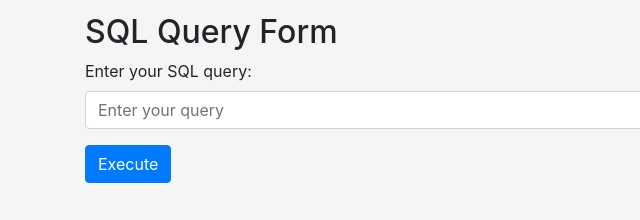
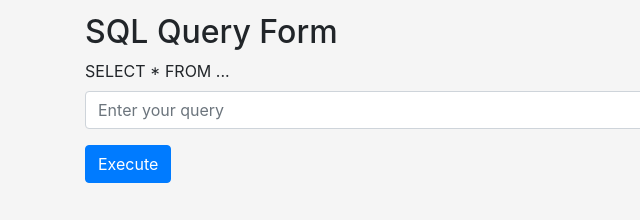
Before and after one commit to Bobbinetor/sql_demo, a website: page docs/filters.html in a window 1280 px wide. Shown: the part 1067-1287 px from the top of the page, 0-640 px from the left. Drawn offline with nearby package versions, Linux system fonts and the light colour scheme.

```diff
--- a/docs/filters.html
+++ b/docs/filters.html
@@ -110,7 +110,7 @@
         <h2>SQL Query Form</h2>
         <form id="query-form">
             <div class="form-group">
-                <label for="query-input">Enter your SQL query:</label>
+                <label for="query-input">SELECT * FROM ...</label>
                 <input type="text" class="form-control" id="query-input" placeholder="Enter your query">
             </div>
             <button type="submit" class="btn btn-primary">Execute</button>
```
